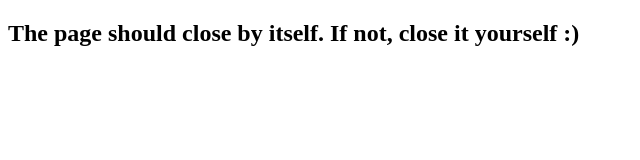
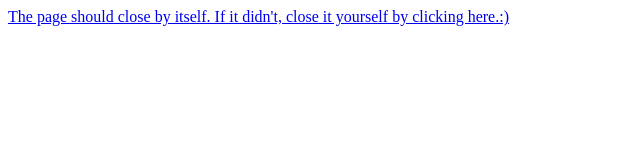
Before and after one commit to notken12/notken12.github.io, a plain HTML site: page doggiebot/thanks.html in a window 1280 px wide. Shown: the whole page, without its empty margins (0-640 px from the left). Drawn offline with Linux system fonts and the light colour scheme.

Commit message:
Update thanks.html

```diff
--- a/doggiebot/thanks.html
+++ b/doggiebot/thanks.html
@@ -6,7 +6,8 @@
     <title>Thank you for using Doggie Bot!</title>
 </head>
 <body>
-    <h2>The page should close by itself. If not, close it yourself :)</h2>
+    <a href="#" onclick="window.close();return false;">The page should close by itself. If it didn't, close it yourself by clicking here.:)</a>
+
     <script>
         document.onload = function () {
             window.close()
```
